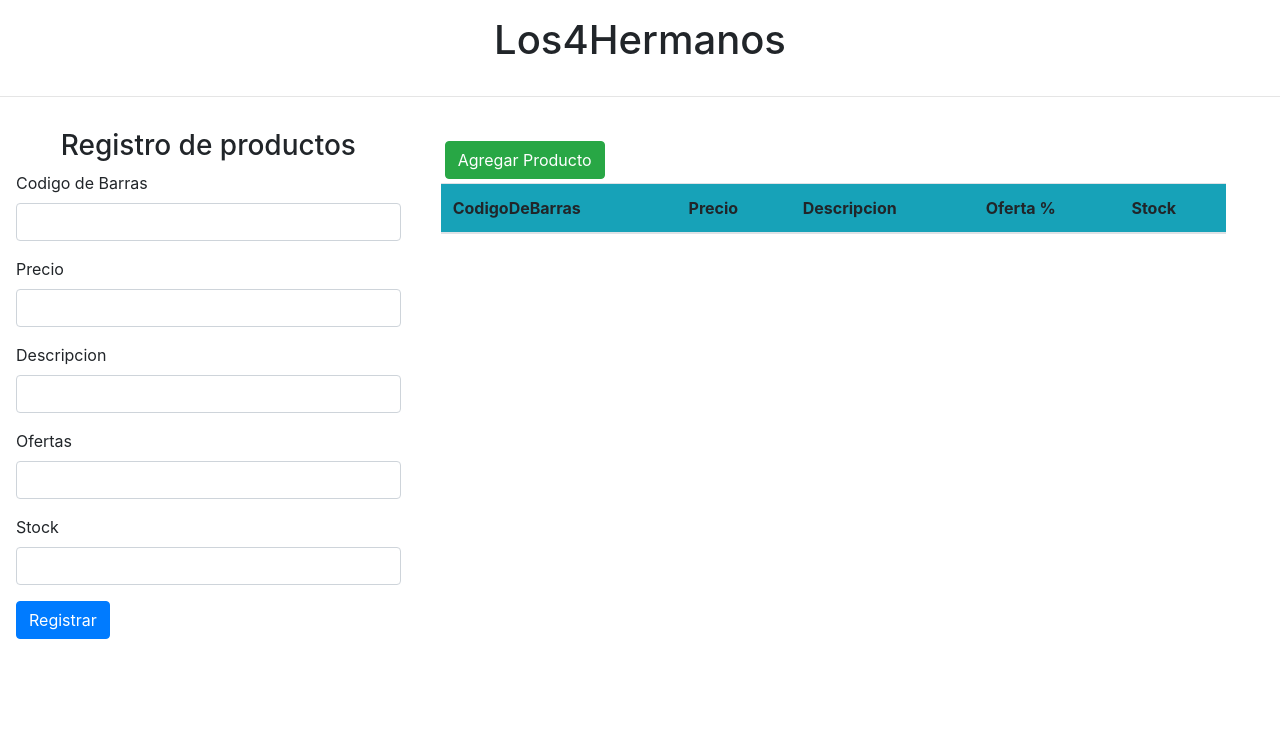
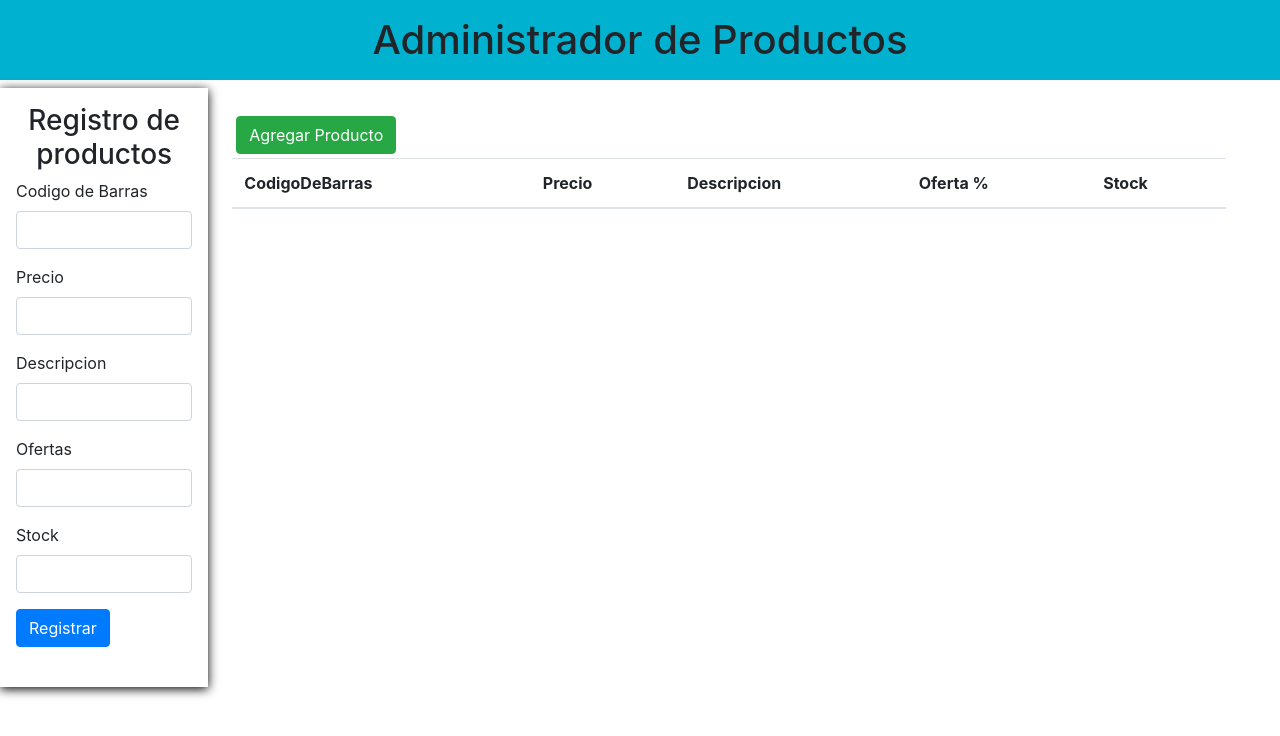
Before and after one commit to AlandelosSantos/CodeCrafters, a PHP site: page / in a window 1280 px wide. Shown: the top 736 px of the page. Run offline with PHP 8.4, Linux system fonts and the light colour scheme; data that the repository does not hold is empty; some libraries are stand-ins or nearby versions.

Commit message:
Actualizacion

```diff
--- a/registroProductos/index.php
+++ b/registroProductos/index.php
@@ -6,7 +6,8 @@
     <title>RegistroProductos</title>
     <link href="https://stackpath.bootstrapcdn.com/bootstrap/4.5.2/css/bootstrap.min.css" rel="stylesheet">
     <script src="https://kit.fontawesome.com/e3fc2f4517.js" crossorigin="anonymous"></script>
-</head>
+    <link rel="stylesheet" href="style.css">
+  </head>
 <body>
   <script>
     function confirmar(){
@@ -15,34 +16,32 @@
   </script>
   <div class="table-wrapper" >
     <div class="col-smg-6" >
-      <h1 class="text-center p-3">Los4Hermanos</h1>
+      <h1 class="text-center p-3">Administrador de Productos</h1>
     </div>
   </div>
-
-<hr>
-<div class="container-fluid row">
-    <form class="col-4 p-3" method="POST">
+<div class="container-fluid row r">
+    <form class="col-2 p-3 s" method="POST">
 
         <h3 class="text-center text-secundary" >Registro de productos</h3>
 
     <div class="mb-3">
-        <label for="exampleInputCodigo" class="form-label">Codigo de Barras</label>
+        <label for="exampleInputCodigo" class="form-label i">Codigo de Barras</label>
         <input type="text" class="form-control" name="CodigoB">
     </div>
     <div class="mb-3">
-        <label for="exampleInputCodigo" class="form-label">Precio</label>
+        <label for="exampleInputCodigo" class="form-label i">Precio</label>
         <input type="text" class="form-control" name="Precio">
     </div>
     <div class="mb-3">
-        <label for="exampleInputCodigo" class="form-label">Descripcion</label>
+        <label for="exampleInputCodigo" class="form-label i">Descripcion</label>
         <input type="text" class="form-control" name="Descripcion">
     </div>
     <div class="mb-3">
-        <label for="exampleInputCodigo" class="form-label">Ofertas</label>
+        <label for="exampleInputCodigo" class="form-label i">Ofertas</label>
         <input type="text" class="form-control" name="Ofertas">
     </div>
     <div class="mb-3">
-        <label for="exampleInputCodigo" class="form-label">Stock</label>
+        <label for="exampleInputCodigo" class="form-label i">Stock</label>
         <input type="text" class="form-control" name="Stock">
     </div>
     <button type="submit" class="btn btn-primary" name="btnregistrar" value="ok" >Registrar</button>
@@ -53,9 +52,9 @@
         include "./controlEliminar.php";
         ?>
     </form>
-    <div class="col-8 p-4">
+    <div class="col-10 p-4">
     <table class="table">
-  <thead class="bg-info" >
+  <thead class="containerth" >
     <div class="col-smg-6 p-1">
       <a href="#AgregarProductoModal" class="btn btn-success" data-toggle="modal" >
         <span>Agregar Producto</span>
--- /dev/null
+++ b/registroProductos/style.css
@@ -0,0 +1,27 @@
+
+.col-4.p-3.m-auto {
+    position: relative;
+    background-color: white;
+    width: 400px;
+    border-radius: 30px;
+    box-shadow: 0 10px 25px #00b2d0ff;
+  }
+  .btn.btn-primary:hover{
+    background-color: #133ae4;
+  transform: translateY(-2px);
+  }
+  .text-center.p-3{
+    background-color:#00b2d0ff ;
+  }
+  .containerth{
+    background-color: white;
+  }
+  .tr{
+    color:#00b2d0ff ;
+  }
+  .form-control:focus{
+        border: 1px solid #00b2d0ff;
+  }
+ .col-2.p-3.s{
+    box-shadow: 0 2px 10px black;
+ }
```
Also changed, not shown: registroProductos/controlEditar.php (+12 -19 lines), registroProductos/editar.php (+4 -3 lines), registroProductos/script.js (added).
